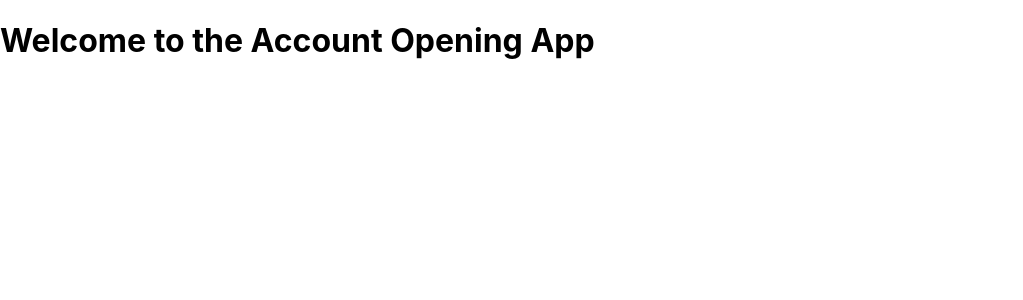
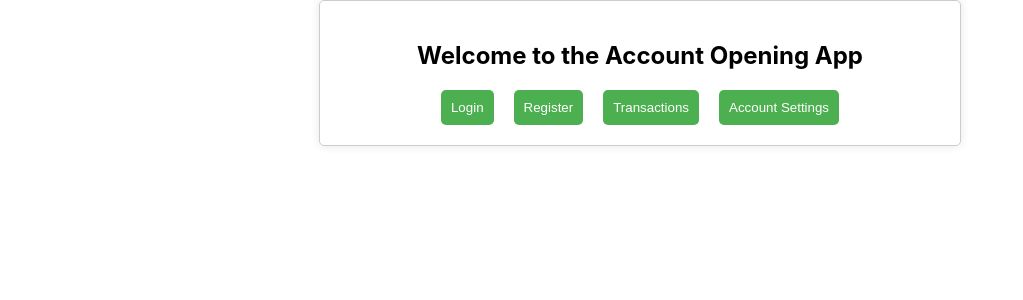
Before and after one commit to The-Algorist/account-app, a React (Create React App) app in the folder my-account-app/: page / in a window 1280 px wide. Shown: the top 300 px of the page, without its empty margins (0-1023 px from the left). Built offline with nearby package versions, Linux system fonts and the light colour scheme.

Commit message:
Added home page styling

```diff
--- /dev/null
+++ b/my-account-app/src/components/Home.css
@@ -0,0 +1,29 @@
+/* src/components/Home.css */
+
+.home-container {
+    max-width: 600px;
+    margin: auto;
+    padding: 20px;
+    border: 1px solid #ccc;
+    border-radius: 5px;
+    box-shadow: 0 0 10px rgba(0, 0, 0, 0.1);
+    text-align: center;
+  }
+
+  .home-buttons {
+    margin-top: 20px;
+  }
+
+  button {
+    background-color: #4caf50;
+    color: white;
+    padding: 10px 20px;
+    margin: 0 10px;
+    border: none;
+    border-radius: 5px;
+    cursor: pointer;
+  }
+
+  button:hover {
+    background-color: #45a049;
+  }
--- a/my-account-app/src/components/Home.js
+++ b/my-account-app/src/components/Home.js
@@ -1,12 +1,28 @@
+// src/components/Home.js
 import React from 'react';
+import { Link } from 'react-router-dom';
+import './Home.css'; // Import a potential CSS file (create if needed)
 
-function Home() {
+const Home = () => {
   return (
-    <div>
-      <h1>Welcome to the Account Opening App</h1>
-      {/* Add links to navigate to other pages */}
+    <div className="home-container">
+      <h2>Welcome to the Account Opening App</h2>
+      <div className="home-buttons">
+        <Link to="/login">
+          <button>Login</button>
+        </Link>
+        <Link to="/register">
+          <button>Register</button>
+        </Link>
+        <Link to="/transactions">
+          <button>Transactions</button>
+        </Link>
+        <Link to="/account-settings">
+          <button>Account Settings</button>
+        </Link>
+      </div>
     </div>
   );
-}
+};
 
 export default Home;
```
